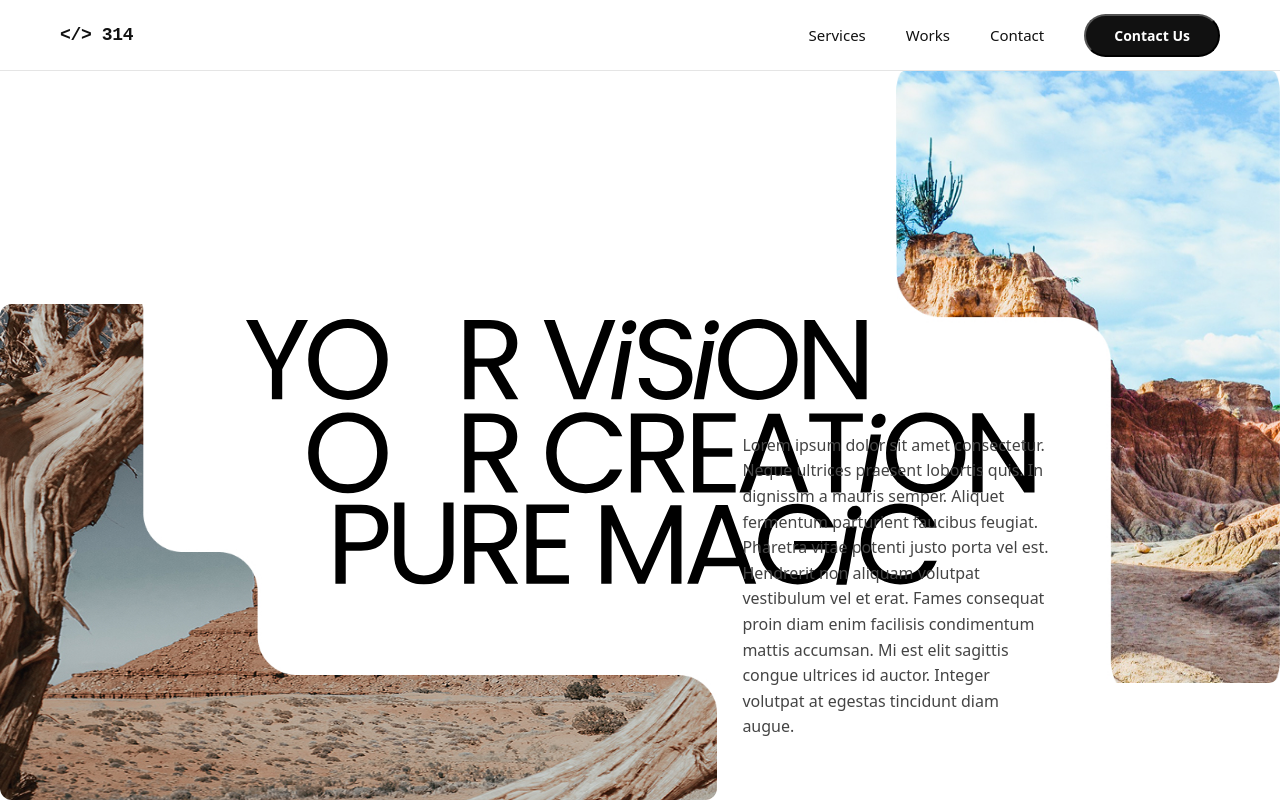
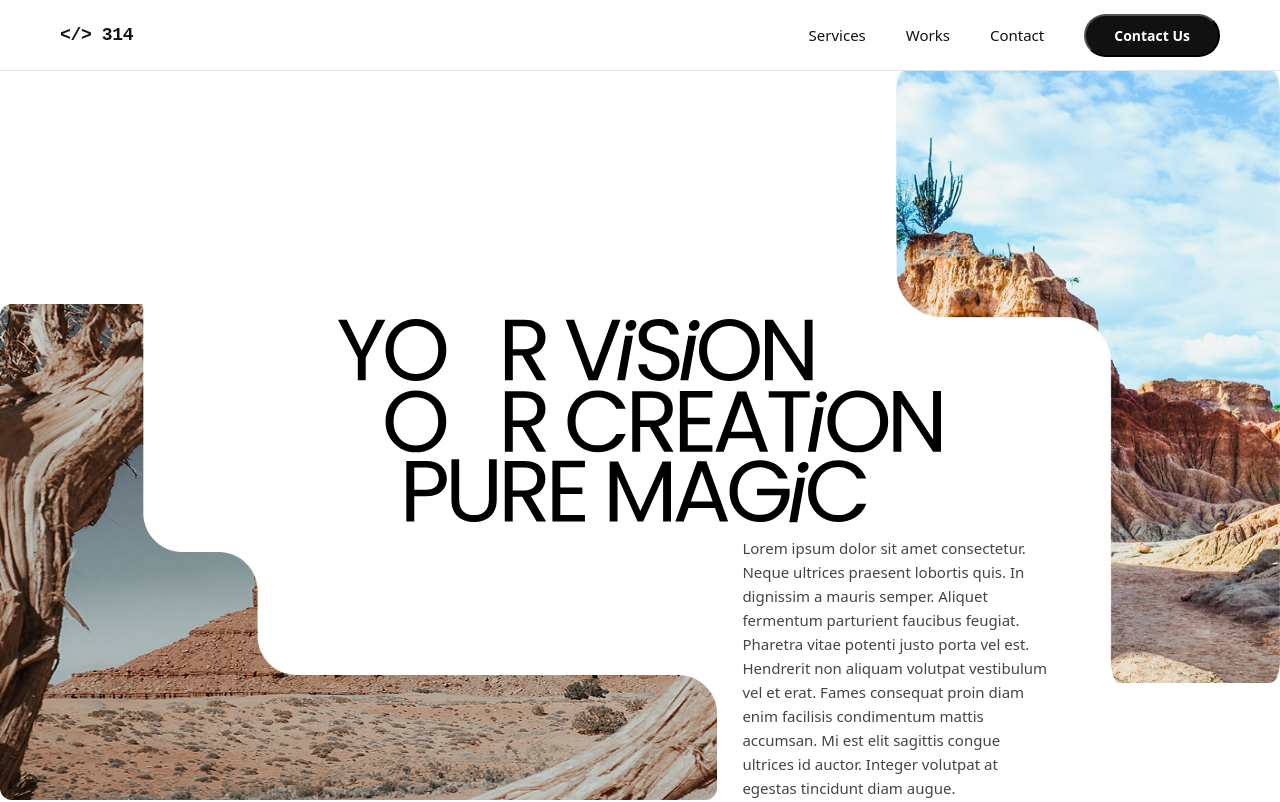
Before and after one commit to code-412/314Site, a Next.js app: page / in a window 1280 px wide. Shown: the top 802 px of the page. Built offline with nearby package versions, Linux system fonts and the light colour scheme.

Commit message:
hero medium DONE

```diff
--- a/src/widgets/hero/Hero.module.scss
+++ b/src/widgets/hero/Hero.module.scss
@@ -50,7 +50,7 @@
 .heading {
   position: relative;
   z-index: 2;
-  width: 68%;
+  width: 52%;
   margin: 18% auto 0;
 }
 
@@ -64,29 +64,29 @@
 .description {
   position: absolute;
   left: 58%;
-  bottom: 60px;
+  bottom: 0;
   width: 24%;
   z-index: 2;
-  font-size: 16px;
+  font-size: 15px;
   font-weight: 400;
   line-height: 1.6;
   color: #444;
 }
 
 @media (max-width: 1200px) {
-  .heading     { width: 72%; }
-  .description { left: 56%; width: 26%; }
+  .heading     { width: 54%; }
+  .description { left: 58%; width: 24%; }
 
   .inner::before { width: 54%; height: 65%; }
-  .inner::after  { width: 30%; height: 80%; }
+  .inner::after  { width: 28%; height: 80%; }
 }
 
 @media (max-width: 1024px) {
-  .heading     { width: 80%; }
-  .description { left: 54%; width: 28%; font-size: 15px; }
+  .heading     { width: 52%; margin-top: 14%; }
+  .description { left: 57%; width: 26%; font-size: 13px; }
 
-  .inner::before { width: 52%; height: 58%; }
-  .inner::after  { width: 32%; height: 72%; }
+  .inner::before { width: 50%; height: 55%; }
+  .inner::after  { width: 26%; height: 70%; }
 }
 
 @media (max-width: 900px) {
@@ -97,7 +97,7 @@
     flex-direction: column;
     justify-content: center;
     gap: 25vh;
-    padding: 0 10vw 10vh ;
+    padding: 0 10vw 10vh;
     min-height: calc(100vh - var(--header-h));
 
     &::before,
```
